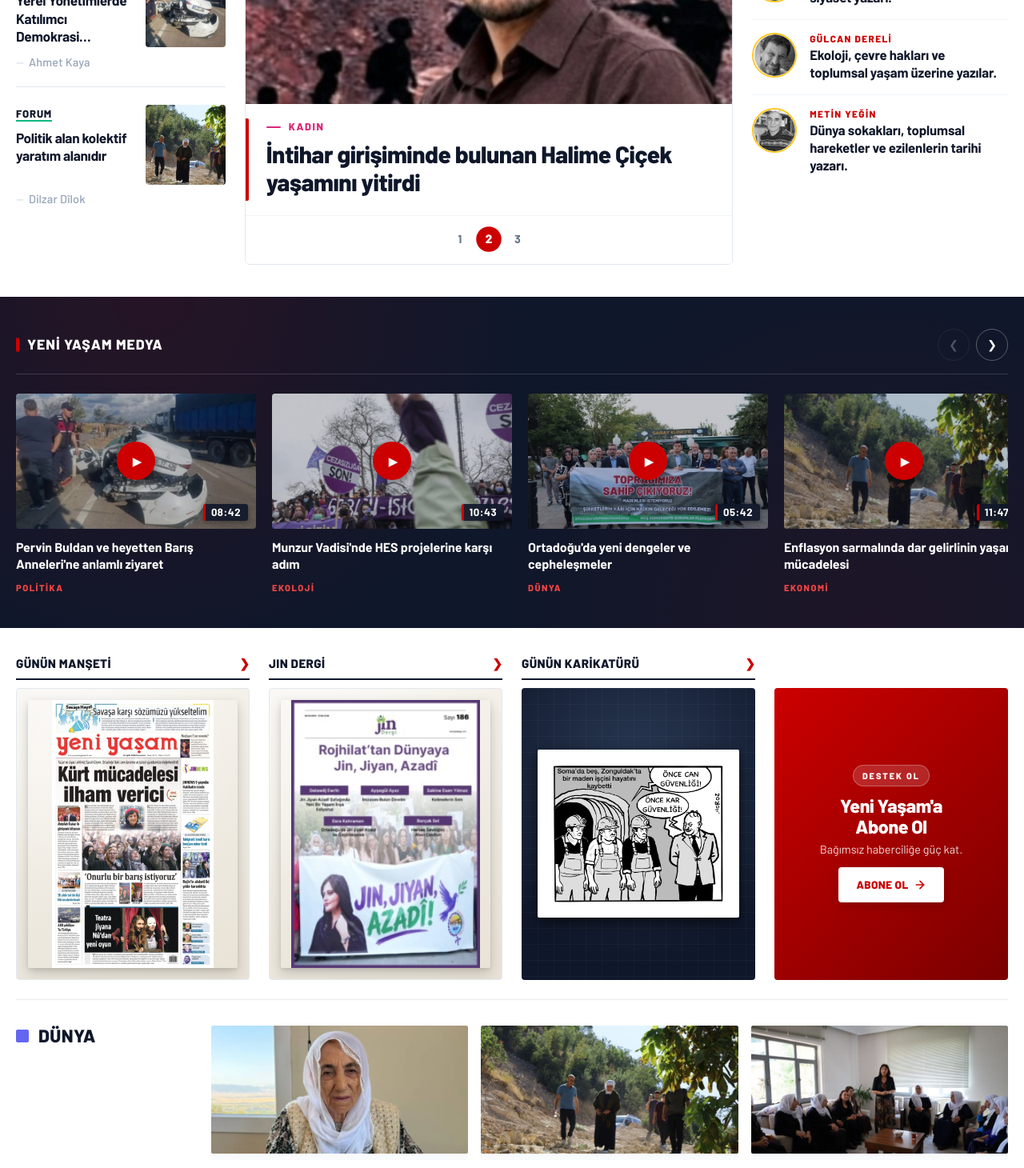
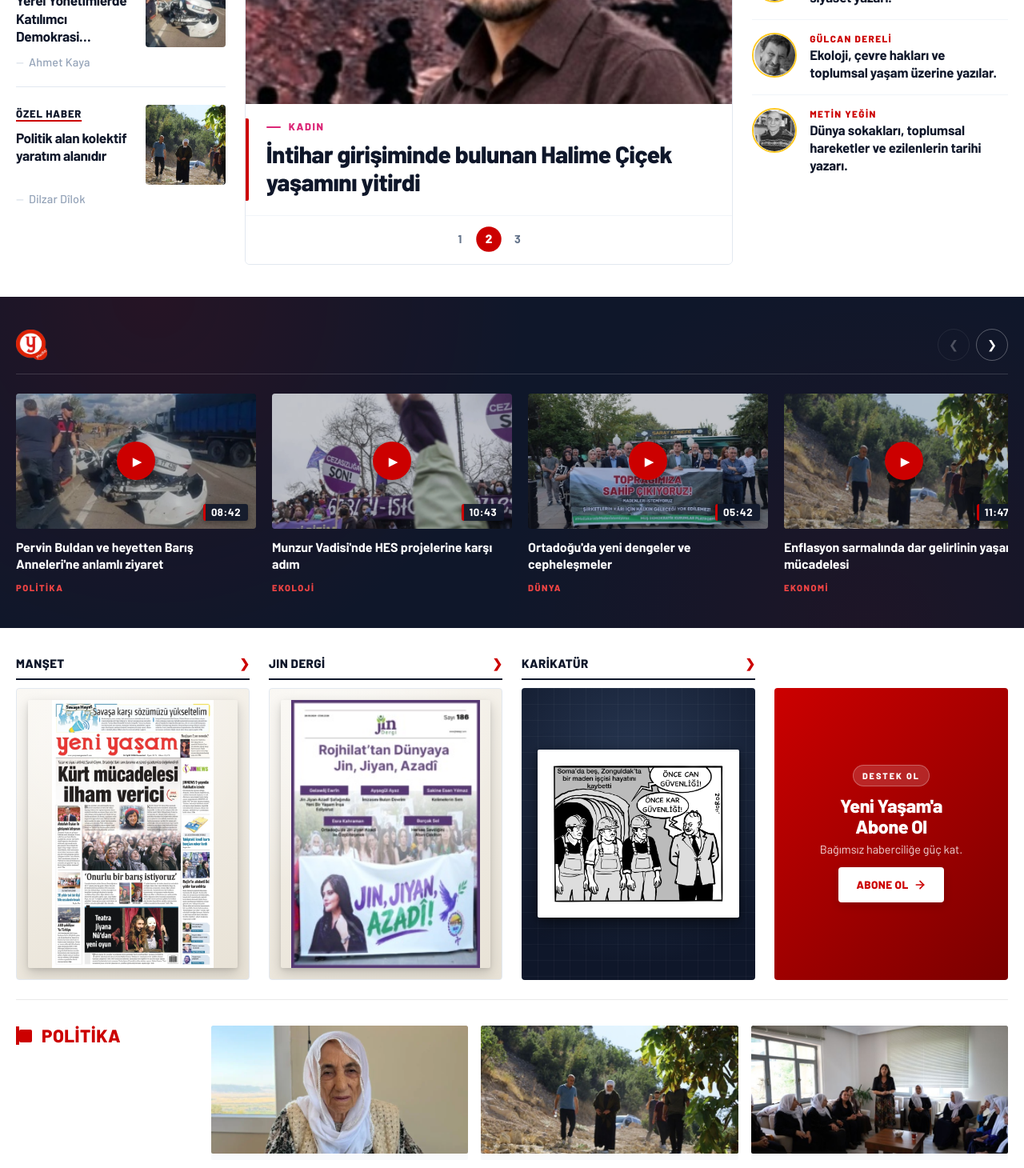
Before and after one commit to Sidilya-Gunes/yeniyasam, a Next.js app: page / in a window 1280 px wide. Shown: the part 360-1820 px from the top of the page at 80% size. Built offline with nearby package versions, Linux system fonts and the light colour scheme; no server answers.

Commit message:
feat: implement homepage revisions, category reorder, media logo and layout updates

```diff
--- a/app/arama/page.tsx
+++ b/app/arama/page.tsx
@@ -23,6 +23,27 @@ export async function generateMetadata({ searchParams }: SearchPageProps): Promi
 export default async function AramaPage({ searchParams }: SearchPageProps) {
   const { q = 'iklim krizi' } = await searchParams;
   const results = await searchArticles(q);
+
+  const searchCategories = [
+    { name: 'Tüm Haberler', slug: '' },
+    { name: 'Güncel', slug: 'guncel' },
+    { name: 'Politika', slug: 'politika' },
+    { name: 'Kadın', slug: 'kadin' },
+    { name: 'Ekoloji', slug: 'ekoloji' },
+    { name: 'Ekonomi', slug: 'ekonomi' },
+    { name: 'Kültür-Sanat', slug: 'kultur-sanat' },
+    { name: 'Gençlik', slug: 'genclik' },
+    { name: 'Toplum-Yaşam', slug: 'toplum-yasam' },
+    { name: 'Dünya', slug: 'dunya' },
+    { name: 'Söyleşi', slug: 'soylesi' },
+    { name: 'Dosya', slug: 'dosya' },
+    { name: 'Forum', slug: 'forum' },
+    { name: 'Özel Haber', slug: 'ozel-haber' },
+    { name: 'Editörün Seçtikleri', slug: 'editorun-sectikleri' },
+    { name: 'Günün Fotoğrafı', slug: 'gunun-fotografi' },
+    { name: 'Karikatür', slug: 'karikatur' },
+    { name: 'Panorama', slug: 'panorama' },
+  ];
 
   const fallbackResults: Article[] = [
     {
@@ -252,6 +273,22 @@ export default async function AramaPage({ searchParams }: SearchPageProps) {
 
         <aside className="search-sidebar">
           <div className="sidebar-widget">
+            <h3 className="widget-title">Kategoriler</h3>
+            <div className="popular-searches" style={{ display: 'flex', flexDirection: 'column', gap: '6px' }}>
+              {searchCategories.map((cat, idx) => (
+                <Link
+                  key={idx}
+                  href={cat.slug ? `/kategori/${cat.slug}` : `/arama?q=${encodeURIComponent(q)}`}
+                  className="popular-tag"
+                  style={{ textAlign: 'left', padding: '7px 12px', fontSize: '0.9rem' }}
+                >
+                  {cat.name}
+                </Link>
+              ))}
+            </div>
+          </div>
+
+          <div className="sidebar-widget">
             <h3 className="widget-title">Popüler Aramalar</h3>
             <div className="popular-searches">
               {popularSearches.map((term, idx) => (
--- a/app/globals.css
+++ b/app/globals.css
@@ -1122,6 +1122,42 @@ body.dark-mode .daily-photo-section {
     border-bottom: 1px solid rgba(255, 255, 255, 0.12); flex-wrap: wrap;
 }
 .editor-picks-title-wrap { display: flex; flex-direction: column; gap: 6px; }
+.editor-picks-title {
+    font-family: var(--font-heading, inherit);
+    font-size: 1.85rem;
+    font-weight: 900;
+    letter-spacing: 0.5px;
+    color: #ffffff;
+    text-transform: uppercase;
+    margin: 0;
+}
+.media-section-logo {
+    height: 38px;
+    width: auto;
+    object-fit: contain;
+    display: block;
+}
+.media-logo-title-link {
+    display: inline-flex;
+    align-items: center;
+    text-decoration: none;
+}
+.category-title[data-cat="politika"] {
+    border-left: 4px solid var(--cat-politika, #dc2626);
+    color: var(--cat-politika, #dc2626);
+}
+.category-title[data-cat="kadin"] {
+    border-left: 4px solid var(--cat-kadin, #8b5cf6);
+    color: var(--cat-kadin, #8b5cf6);
+}
+.category-title[data-cat="ekoloji"] {
+    border-left: 4px solid var(--cat-ekoloji, #10b981);
+    color: var(--cat-ekoloji, #10b981);
+}
+.category-title[data-cat="ozel-haber"] {
+    border-left: 4px solid #f59e0b;
+    color: #f59e0b;
+}
 .editor-picks-more {
     display: inline-flex; align-items: center; gap: 8px;
     padding: 9px 18px; border: 1px solid rgba(255, 255, 255, 0.25);
--- a/components/MainContent.tsx
+++ b/components/MainContent.tsx
@@ -16,12 +16,14 @@ export default function MainContent({
   categories,
   authors,
 }: MainContentProps) {
-  // Slider için manşet haberleri
-  const headlineArticles = articles.filter((a) => a.isHeadline).length > 0
-    ? articles.filter((a) => a.isHeadline)
-    : articles.slice(0, 7);
+  // Slider için manşet haberleri (En fazla 10 manşet, en yeni 10 haber alınır)
+  const headlineArticles = (
+    articles.filter((a) => a.isHeadline).length > 0
+      ? articles.filter((a) => a.isHeadline)
+      : articles
+  ).slice(0, 10);
 
-  // Sol söyleşi/dosya/forum kartları
+  // Sol söyleşi/dosya/özel haber kartları
   const opinionCards = [
     {
       kicker: 'Söyleşi',
@@ -40,8 +42,8 @@ export default function MainContent({
       slug: 'yerel-yonetimlerde-katilimci-demokrasi-deneyimleri',
     },
     {
-      kicker: 'Forum',
-      cat: 'ekoloji',
+      kicker: 'Özel Haber',
+      cat: 'ozel-haber',
       title: 'Politik alan kolektif yaratım alanıdır',
       author: 'Dilzar Dîlok',
       thumb: '/assets/photos/haber-foto4.jpg',
@@ -79,12 +81,12 @@ export default function MainContent({
           <NewsSlider articles={headlineArticles} />
         </div>
 
-        {/* Sağ Kolon: Günün Yazarları */}
+        {/* Sağ Kolon: Yazarlar */}
         <aside className="column-right-opinions">
           <div className="col-header">
             <h3>
               <Link href="/yazarlar">
-                GÜNÜN YAZARLARI <span>❯</span>
+                YAZARLAR <span>❯</span>
               </Link>
             </h3>
           </div>
@@ -119,7 +121,7 @@ export default function MainContent({
         <div className="daily-features-grid">
           <article className="daily-card daily-card--manset">
             <div className="daily-card-header">
-              <h3>GÜNÜN MANŞETİ</h3>
+              <h3>MANŞET</h3>
               <span className="daily-arrow">❯</span>
             </div>
             <Link href="/manset" className="daily-card-link">
@@ -143,7 +145,7 @@ export default function MainContent({
 
           <article className="daily-card daily-card--karikatur">
             <div className="daily-card-header">
-              <h3>GÜNÜN KARİKATÜRÜ</h3>
+              <h3>KARİKATÜR</h3>
               <span className="daily-arrow">❯</span>
             </div>
             <Link href="/karikatur" className="daily-card-link">
@@ -185,10 +187,10 @@ export default function MainContent({
 
       {/* Kategori Blokları */}
       <div className="custom-news-sections">
-        {/* DÜNYA */}
+        {/* POLİTİKA */}
         <div className="news-block-row">
           <div className="category-col">
-            <h3 className="category-title" data-cat="dunya">DÜNYA</h3>
+            <h3 className="category-title" data-cat="politika">POLİTİKA</h3>
           </div>
           <div className="news-items-grid">
             <article className="news-card">
@@ -278,7 +280,7 @@ export default function MainContent({
         {/* EKOLOJİ */}
         <div className="news-block-row">
           <div className="category-col">
-            <h3 className="category-title" data-cat="cevre">EKOLOJİ</h3>
+            <h3 className="category-title" data-cat="ekoloji">EKOLOJİ</h3>
           </div>
           <div className="news-items-grid">
             <article className="news-card">
@@ -320,10 +322,10 @@ export default function MainContent({
           </div>
         </div>
 
-        {/* FORUM */}
+        {/* ÖZEL HABER */}
         <div className="news-block-row">
           <div className="category-col">
-            <h3 className="category-title" data-cat="forum">FORUM</h3>
+            <h3 className="category-title" data-cat="ozel-haber">ÖZEL HABER</h3>
           </div>
           <div className="features-layout-grid">
             <div className="feature-main-card">
@@ -398,11 +400,11 @@ export default function MainContent({
       {/* 4 Kolonlu Haber Bölümü */}
       <section className="multi-column-news-section">
         <div className="news-four-columns">
-          {/* Politika */}
+          {/* Emek-Ekonomi */}
           <div className="news-col">
             <div className="col-header">
               <h3>
-                <Link href="/kategori/politika">Politika <span>❯</span></Link>
+                <Link href="/kategori/ekonomi">Emek-Ekonomi <span>❯</span></Link>
               </h3>
             </div>
             <article className="col-featured">
@@ -431,11 +433,11 @@ export default function MainContent({
             </div>
           </div>
 
-          {/* Kültür-Sanat */}
+          {/* Toplum-Yaşam */}
           <div className="news-col">
             <div className="col-header">
               <h3>
-                <Link href="/kategori/kultur-sanat">Kültür-Sanat <span>❯</span></Link>
+                <Link href="/kategori/toplum-yasam">Toplum-Yaşam <span>❯</span></Link>
               </h3>
             </div>
             <article className="col-featured">
@@ -464,11 +466,11 @@ export default function MainContent({
             </div>
           </div>
 
-          {/* Emek-Ekonomi */}
+          {/* Gençlik */}
           <div className="news-col">
             <div className="col-header">
               <h3>
-                <Link href="/kategori/ekonomi">Emek-Ekonomi <span>❯</span></Link>
+                <Link href="/kategori/genclik">Gençlik <span>❯</span></Link>
               </h3>
             </div>
             <article className="col-featured">
@@ -497,11 +499,11 @@ export default function MainContent({
             </div>
           </div>
 
-          {/* Toplum-Yaşam */}
+          {/* Dünya */}
           <div className="news-col">
             <div className="col-header">
               <h3>
-                <Link href="/kategori/toplum-yasam">Toplum-Yaşam <span>❯</span></Link>
+                <Link href="/kategori/dunya">Dünya <span>❯</span></Link>
               </h3>
             </div>
             <article className="col-featured">
@@ -611,22 +613,40 @@ export default function MainContent({
                   <span className="editor-picks-meta">8 saat önce</span>
                 </div>
               </article>
+              <article className="editor-picks-item">
+                <div className="editor-picks-item-body">
+                  <span className="editor-picks-cat" data-cat="politika">Politika</span>
+                  <h4 className="editor-picks-item-title">
+                    <Link href="/haber/mecliste-yeni-yasama-donemi">Meclis'te yeni yasama dönemi kritik başlıklarla başlıyor</Link>
+                  </h4>
+                  <span className="editor-picks-meta">9 saat önce</span>
+                </div>
+              </article>
+              <article className="editor-picks-item">
+                <div className="editor-picks-item-body">
+                  <span className="editor-picks-cat" data-cat="kadin">Kadın</span>
+                  <h4 className="editor-picks-item-title">
+                    <Link href="/haber/kadin-hareketinden-ortak-manifesto">Kadın hareketinden şiddete karşı ortak mücadele çağrısı</Link>
+                  </h4>
+                  <span className="editor-picks-meta">10 saat önce</span>
+                </div>
+              </article>
             </div>
           </div>
         </div>
       </section>
 
-      {/* Söyleşi Blok */}
+      {/* SÖYLEŞİ Blok */}
       <section className="news-block block-ecology">
         <div className="col-header">
-          <h3><Link href="/kategori/soylesi">Söyleşi <span>❯</span></Link></h3>
+          <h3><Link href="/kategori/soylesi">SÖYLEŞİ <span>❯</span></Link></h3>
         </div>
         <div className="ecology-grid-3col">
           <article className="eco-card">
             <Link href="/haber/munzur-vadisi-hes-projelerine-karsi-adim" className="eco-card-img">
-              <img src="/assets/photos/haber-foto9.jpg" alt="Eko 1" />
+              <img src="/assets/photos/haber-foto9.jpg" alt="Söyleşi 1" />
             </Link>
-            <span className="card-cat" data-cat="ekoloji">Ekoloji</span>
+            <span className="card-cat" data-cat="soylesi">Söyleşi</span>
             <h3>
               <Link href="/haber/munzur-vadisi-hes-projelerine-karsi-adim">
                 Munzur Vadisi'nde HES projelerine karşı yeni hukuki adım
@@ -635,9 +655,9 @@ export default function MainContent({
           </article>
           <article className="eco-card">
             <Link href="/haber/kaz-daglari-su-kaynaklari" className="eco-card-img">
-              <img src="/assets/photos/haber-foto10.webp" alt="Eko 2" />
+              <img src="/assets/photos/haber-foto10.webp" alt="Söyleşi 2" />
             </Link>
-            <span className="card-cat" data-cat="dunya">Dünya</span>
+            <span className="card-cat" data-cat="soylesi">Söyleşi</span>
             <h3>
               <Link href="/haber/kaz-daglari-su-kaynaklari">
                 Kaz Dağları'nda su kaynakları tehdit altında: Rapor açıklandı
@@ -646,9 +666,9 @@ export default function MainContent({
           </article>
           <article className="eco-card">
             <Link href="/haber/kent-bostanlari-yayginlasiyor" className="eco-card-img">
-              <img src="/assets/photos/haber-foto11.jpeg" alt="Eko 3" />
+              <img src="/assets/photos/haber-foto11.jpeg" alt="Söyleşi 3" />
             </Link>
-            <span className="card-cat" data-cat="yasam">Yaşam</span>
+            <span className="card-cat" data-cat="soylesi">Söyleşi</span>
             <h3>
               <Link href="/haber/kent-bostanlari-yayginlasiyor">
                 Kent bostanları yaygınlaşıyor: Yerel üretim alternatifleri
@@ -658,18 +678,18 @@ export default function MainContent({
         </div>
       </section>
 
-      {/* Güncel Analiz ve Dosyalar */}
+      {/* DOSYA Blok */}
       <section className="news-block block-horizontal">
         <div className="col-header">
-          <h3><Link href="/kategori/dosya">Güncel Analiz ve Dosyalar <span>❯</span></Link></h3>
+          <h3><Link href="/kategori/dosya">DOSYA <span>❯</span></Link></h3>
         </div>
         <div className="horizontal-strip-list">
           <article className="strip-card">
             <Link href="/haber/ortadogu-yeni-dengeler" className="strip-card-img">
-              <img src="/assets/photos/haber-foto12.jpeg" alt="Analiz 1" />
+              <img src="/assets/photos/haber-foto12.jpeg" alt="Dosya 1" />
             </Link>
             <div className="strip-content">
-              <span className="card-cat" data-cat="dunya">Dünya</span>
+              <span className="card-cat" data-cat="dosya">Dosya</span>
               <h3>
                 <Link href="/haber/ortadogu-yeni-dengeler">
                   Ortadoğu'da yeni dengeler ve diplomatik cepheleşmeler
@@ -680,10 +700,10 @@ export default function MainContent({
           </article>
           <article className="strip-card">
             <Link href="/haber/enflasyon-sarmali-ve-dar-gelirli" className="strip-card-img">
-              <img src="/assets/photos/haber-foto13.jpg" alt="Analiz 2" />
+              <img src="/assets/photos/haber-foto13.jpg" alt="Dosya 2" />
             </Link>
             <div className="strip-content">
-              <span className="card-cat" data-cat="ekonomi">Ekonomi</span>
+              <span className="card-cat" data-cat="dosya">Dosya</span>
               <h3>
                 <Link href="/haber/enflasyon-sarmali-ve-dar-gelirli">
                   Enflasyon sarmalında dar gelirlinin yaşam mücadelesi
@@ -695,17 +715,17 @@ export default function MainContent({
         </div>
       </section>
 
-      {/* Spor & Kültür Blok */}
+      {/* ÖZEL HABER Blok */}
       <section className="news-block block-grid4">
         <div className="col-header">
-          <h3><Link href="/kategori/spor">Spor <span>❯</span></Link></h3>
+          <h3><Link href="/kategori/ozel-haber">ÖZEL HABER <span>❯</span></Link></h3>
         </div>
         <div className="grid-4col">
           <article className="standard-card">
             <Link href="/haber/haftanin-karikatur-seckisi" className="standard-card-img">
-              <img src="/assets/photos/haber-foto4.jpg" alt="Kültür 1" />
+              <img src="/assets/photos/haber-foto4.jpg" alt="Özel Haber 1" />
             </Link>
-            <span className="card-cat" data-cat="sanat">Sanat</span>
+            <span className="card-cat" data-cat="ozel-haber">Özel Haber</span>
             <h4>
               <Link href="/haber/haftanin-karikatur-seckisi">
                 Haftanın karikatür seçkisi yayımlandı
@@ -714,9 +734,9 @@ export default function MainContent({
           </article>
           <article className="standard-card">
             <Link href="/haber/kadin-hareketinden-ortak-manifesto" className="standard-card-img">
-              <img src="/assets/photos/haber-foto13.jpg" alt="Kültür 2" />
+              <img src="/assets/photos/haber-foto13.jpg" alt="Özel Haber 2" />
             </Link>
-            <span className="card-cat" data-cat="kadin">Kadın</span>
+            <span className="card-cat" data-cat="ozel-haber">Özel Haber</span>
             <h4>
               <Link href="/haber/kadin-hareketinden-ortak-manifesto">
                 Kadın hareketinden ortak manifesto
@@ -725,9 +745,9 @@ export default function MainContent({
           </article>
           <article className="standard-card">
             <Link href="/haber/yeni-cikan-kitaplar" className="standard-card-img">
-              <img src="/assets/photos/haber-foto6.webp" alt="Kültür 3" />
+              <img src="/assets/photos/haber-foto6.webp" alt="Özel Haber 3" />
             </Link>
-            <span className="card-cat" data-cat="edebiyat">Edebiyat</span>
+            <span className="card-cat" data-cat="ozel-haber">Özel Haber</span>
             <h4>
               <Link href="/haber/yeni-cikan-kitaplar">
                 Yeni çıkan kitaplar ve eleştiri yazıları
@@ -736,9 +756,9 @@ export default function MainContent({
           </article>
           <article className="standard-card">
             <Link href="/haber/bagimsiz-sinema-gunleri" className="standard-card-img">
-              <img src="/assets/photos/haber-foto5.jpg" alt="Kültür 4" />
+              <img src="/assets/photos/haber-foto5.jpg" alt="Özel Haber 4" />
             </Link>
-            <span className="card-cat" data-cat="sanat">Sanat</span>
+            <span className="card-cat" data-cat="ozel-haber">Özel Haber</span>
             <h4>
               <Link href="/haber/bagimsiz-sinema-gunleri">
                 Bağımsız sinema günleri başlıyor
--- a/components/VideoCarousel.tsx
+++ b/components/VideoCarousel.tsx
@@ -96,8 +96,12 @@ export default function VideoCarousel({ videos = DEFAULT_VIDEOS }: { videos?: Vi
     <section className="video-carousel-section">
       <div className="container">
         <div className="section-title-bar dark">
-          <Link href="/kategori/video">
-            <h2>YENİ YAŞAM MEDYA</h2>
+          <Link href="/kategori/video" className="media-logo-title-link">
+            <img
+              src="/assets/img/ymedia-logo.png"
+              alt="Yeni Yaşam Medya"
+              className="media-section-logo"
+            />
           </Link>
           <div className="carousel-nav">
             <button
```
